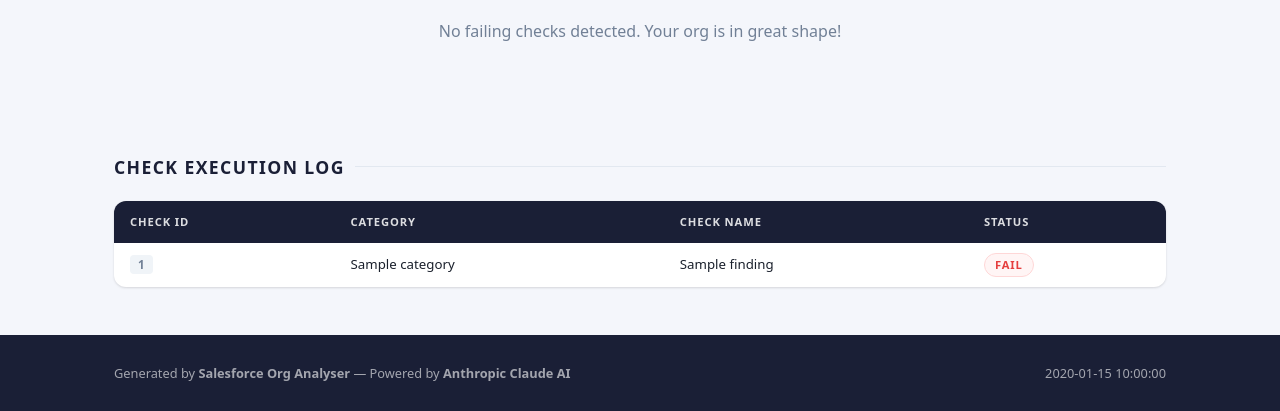
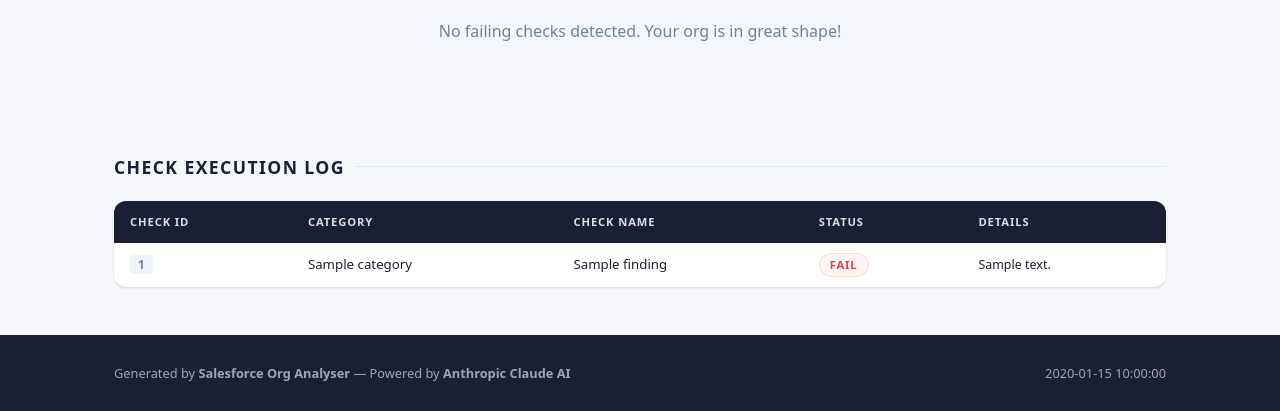
Before and after one commit to VadymPlat/salesforce-org-analyser, a Python web app: template templates/report_template.html in a window 1280 px wide. Shown: the part 888-1299 px from the top of the page. Run offline with Jinja, Linux system fonts and the light colour scheme; the template is opened without the code that fills it: most values are stand-ins (such as "Sample title", 1, 10 or a date in 2020).

Commit message:
fix: rename all_findings to all_checks, add Details column and default filters
report_generator.py:
- Renamed all_findings → all_checks to match template variable name
- Sorted all_checks by category + id for a clean ordered log

report_template.html:
- Updated loop to use report.all_checks
- Added Details column with {{ finding.details | default('') | truncate(80) }}
- Added default filters on all fields (id, category, name, status)
  so the template never crashes on missing data
- Added .log-details CSS class (muted, capped width)

Co-Authored-By: Claude Sonnet 4.6 <noreply@anthropic.com>

```diff
--- a/src/report_generator.py
+++ b/src/report_generator.py
@@ -192,7 +192,7 @@ class ReportGenerator:
                     "gauge_circumference": round(circumference, 2),
                 },
                 "fail_findings":   fail_findings,
-                "all_findings":    findings,
+                "all_checks":      sorted(findings, key=lambda f: (f.get("category", ""), f.get("id", ""))),
                 "severity_groups": severity_groups,
                 "category_stats":  category_stats,
                 "severity_colors": _SEVERITY_COLORS,
--- a/templates/report_template.html
+++ b/templates/report_template.html
@@ -687,6 +687,12 @@
       border: 1px solid #e2e8f0;
     }
 
+    .log-details {
+      color: var(--text-muted);
+      font-size: .78rem;
+      max-width: 380px;
+    }
+
     /* ------------------------------------------------------------------ */
     /* Print styles                                                         */
     /* ------------------------------------------------------------------ */
@@ -935,19 +941,21 @@
             <th>Category</th>
             <th>Check Name</th>
             <th>Status</th>
+            <th>Details</th>
           </tr>
         </thead>
         <tbody>
-          {% for finding in report.all_findings %}
+          {% for finding in report.all_checks %}
           <tr>
-            <td><span class="log-id">{{ finding.id }}</span></td>
-            <td>{{ finding.category }}</td>
-            <td>{{ finding.name }}</td>
+            <td><span class="log-id">{{ finding.id | default('') }}</span></td>
+            <td>{{ finding.category | default('') }}</td>
+            <td>{{ finding.name | default('') }}</td>
             <td>
-              <span class="log-status log-status--{{ finding.status | lower }}">
-                {{ finding.status }}
+              <span class="log-status log-status--{{ (finding.status | default('info')) | lower }}">
+                {{ finding.status | default('INFO') }}
               </span>
             </td>
+            <td class="log-details">{{ finding.details | default('') | truncate(80) }}</td>
           </tr>
           {% endfor %}
         </tbody>
```
